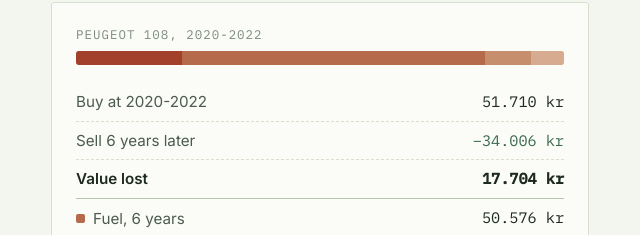
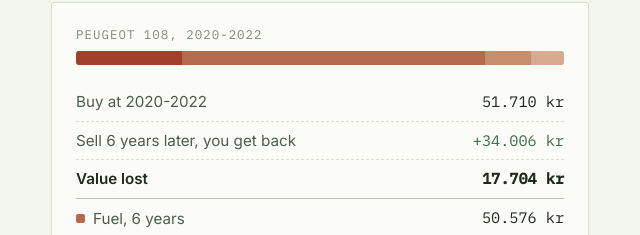
Before and after one commit to hansendevdk/cartierlist, an Astro site in the folder site/: page / in a window 1280 px wide. Shown: the part 120-355 px from the top of the page, 617-1257 px from the left. Built offline with nearby package versions, Linux system fonts and the light colour scheme; Astro itself is replaced by a stand-in of ours.

Commit message:
Fix confusing minus sign on the resale line in the cost ledger
"Sell 6 years later, -34,006 kr" read as if selling cost money, when it's
actually cash coming back. Switched to a plus sign and reworded the label
to "you get back" so the direction of money is unambiguous at a glance.

```diff
--- a/site/src/components/LedgerBreakdown.astro
+++ b/site/src/components/LedgerBreakdown.astro
@@ -52,8 +52,8 @@ const total = segments.reduce((s, x) => s + x.value, 0);
           <dd class="num">{kr(car.entry_price_dkk)}</dd>
         </div>
         <div class="ledger-row credit">
-          <dt>Sell {car.hold_years} years later</dt>
-          <dd class="num">&minus;{kr(car.resale_price_dkk)}</dd>
+          <dt>Sell {car.hold_years} years later, you get back</dt>
+          <dd class="num">+{kr(car.resale_price_dkk)}</dd>
         </div>
         <div class="ledger-row subtotal">
           <dt>Value lost</dt>
```
